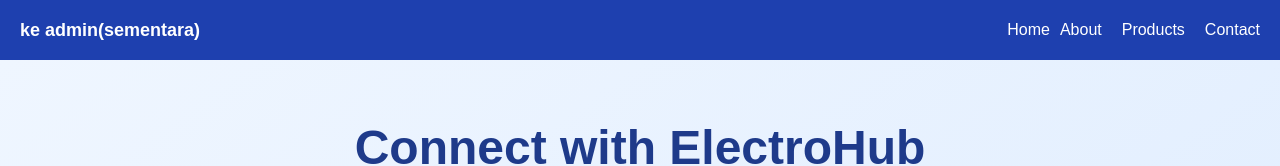
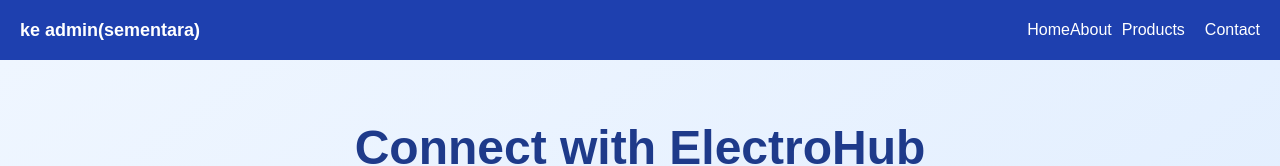
Before and after one commit to Deoca27/manusia-biasa, a Next.js app: page /contact in a window 1280 px wide. Shown: the top 166 px of the page. Built offline with nearby package versions, Linux system fonts and the light colour scheme.

Commit message:
rendika : edit style css pada tombol about

```diff
--- a/app/layout.tsx
+++ b/app/layout.tsx
@@ -20,7 +20,7 @@ export default function RootLayout({
           <Link href={"/admin/admin_controller"} className="text-lg font-bold hover:text-blue-400 transition">ke admin(sementara)</Link>
           <nav className="flex justify-end">
             <Link href={"/"} className="hover:text-blue-400 transition">Home</Link>
-            <Link href={"/about"} className="mx-2.5">About</Link>
+            <Link href={"/about"} className="hover:text-blue-400 transition">About</Link>
             <Link href={"/product"} className="mx-2.5">Products</Link>
             <Link href={"/contact"} className="ml-2.5">Contact</Link>
           </nav>
```
